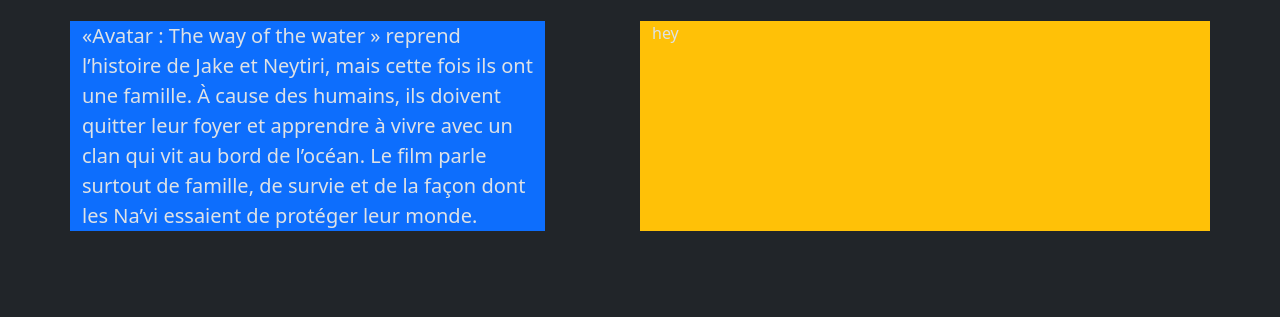
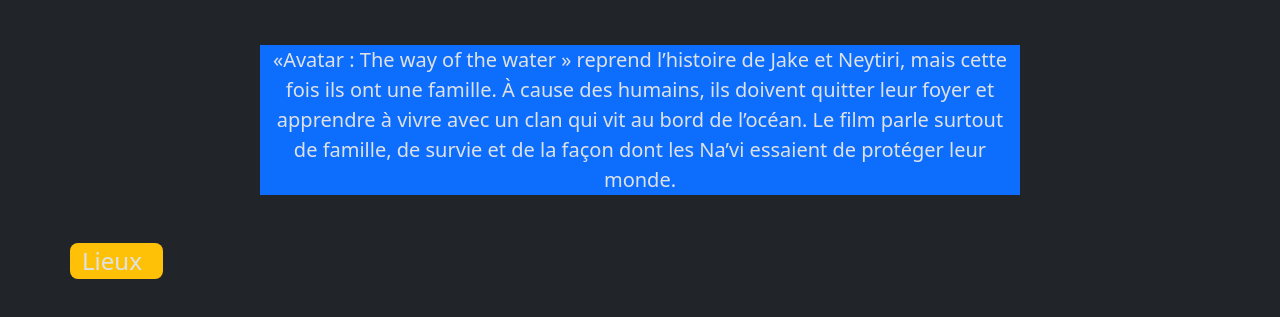
Before and after one commit to nurkouu/richard_nurlika_tp1, a website: page index.html in a window 1280 px wide. Shown: the part 303-620 px from the top of the page. Drawn offline with nearby package versions, Linux system fonts and the light colour scheme.

Commit message:
update_03
-Avancement du projet

```diff
--- a/index.html
+++ b/index.html
@@ -17,16 +17,20 @@
     </header>
 
     <div class="container">
-        <div class="row mt-4">
-            <div class="col-5 bg-primary fs-5">
+        <div class="row mt-5">
+            <div class="col-8 offset-2 bg-primary fs-5 text-center">
                 «Avatar : The way of the water » reprend l’histoire de Jake et Neytiri, mais cette fois ils ont
                 une famille. À cause des humains, ils doivent quitter leur foyer et apprendre à vivre avec un clan qui
                 vit au bord de l’océan. Le film parle surtout de famille, de survie et de la façon dont les Na’vi
                 essaient de protéger leur monde.
             </div>
-            <div class="col-6 offset-1 bg-warning">
-                hey
+
+            <div class="row mt-5">
+                <div class="col-1 rounded-3 bg-warning fs-4">
+                    Lieux
+                </div>
             </div>
+
         </div>
     </div>
 
--- a/src/styles.css
+++ b/src/styles.css
@@ -1,11 +1,11 @@
+:root {
+    --bs-primary: #d63384;
+}
+
+
 @font-face {
     font-family: "avatarFont";
     src: url("./assets/fonts/Avatar_Water.ttf") format("truetype");
     font-weight: normal;
     font-style: normal;
 }
-
-.avatar-title {
-    font-family: "avatarFont", sans-serif;
-    font-size: 3rem;
-}
```
